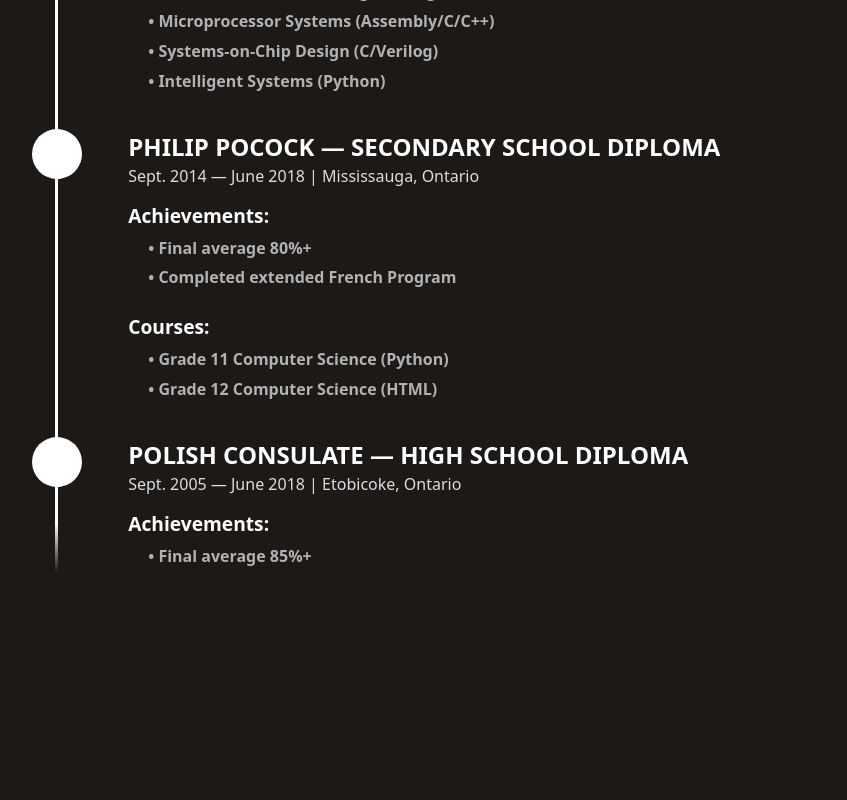
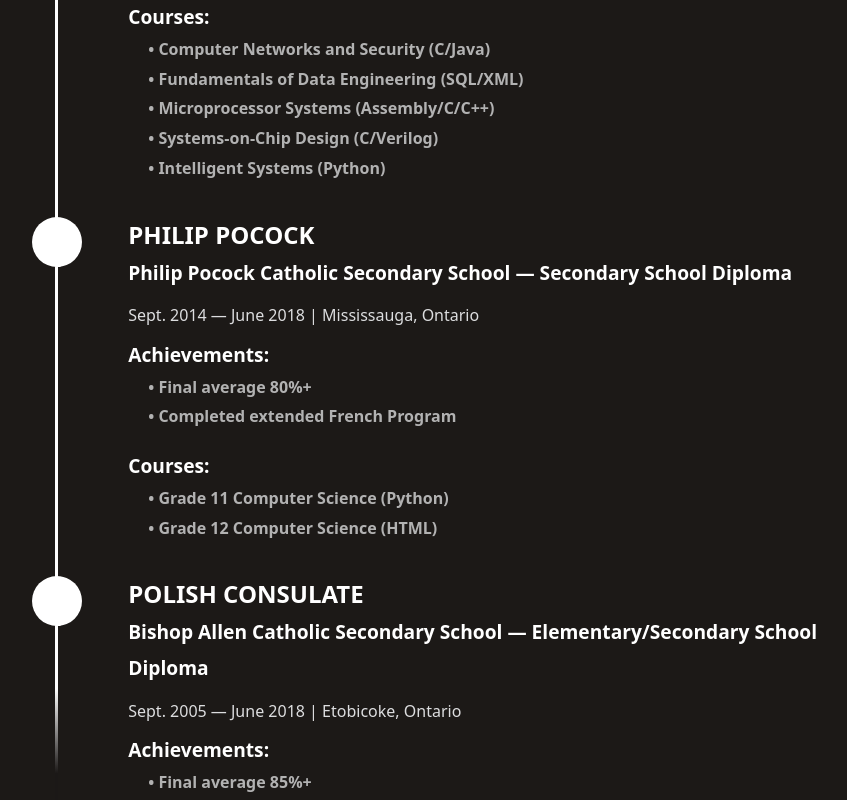
Before and after one commit to kburza/my-portfolio, a Next.js app: page / in a window 1280 px wide. Shown: the part 2380-3180 px from the top of the page, without its empty margins (194-1041 px from the left). Built offline with nearby package versions, Linux system fonts and the light colour scheme.

Commit message:
Changed education info layout

```diff
--- a/app/layout.tsx
+++ b/app/layout.tsx
@@ -3,6 +3,7 @@ import "../styles/globals.css";
 import Navbar from "@/components/Navbar";
 import Footer from "@/components/Footer";
 import { ThemeProvider } from "next-themes";
+import { useEffect } from "react";
 
 export default function RootLayout({
   children,
--- a/components/EducationSection.tsx
+++ b/components/EducationSection.tsx
@@ -9,6 +9,7 @@ interface Subtitle {
 interface Step {
   title: string;
   description: string;
+  addinfo: string;
   content: Subtitle[];
 }
 
@@ -19,7 +20,9 @@ interface TimelineItemProps {
 
 const steps = [
   {
-    title: "TMU — Bachelor of Computer Engineering",
+    title: "TMU",
+    addinfo:
+      "Toronto Metropolitan University (f.k.a Ryerson University) — Bachelor of Computer Engineering",
     description: "Sept. 2018 — April. 2023 | Toronto, Ontario",
     content: [
       {
@@ -42,7 +45,9 @@ const steps = [
     ],
   },
   {
-    title: "Philip Pocock — Secondary School Diploma",
+    title: "Philip Pocock",
+    addinfo:
+      "Philip Pocock Catholic Secondary School — Secondary School Diploma",
     description: "Sept. 2014 — June 2018 | Mississauga, Ontario",
     content: [
       {
@@ -59,7 +64,9 @@ const steps = [
     ],
   },
   {
-    title: "Polish Consulate — High School Diploma",
+    title: "Polish Consulate",
+    addinfo:
+      "Bishop Allen Catholic Secondary School — Elementary/Secondary School Diploma",
     description: "Sept. 2005 — June 2018 | Etobicoke, Ontario",
     content: [
       {
@@ -81,6 +88,11 @@ const TimelineItem: React.FC<TimelineItemProps> = ({ data, index }) => {
           >
             {title}
           </span>
+          {data.addinfo && (
+            <li key={data.addinfo} className={styles["li-outside"]}>
+              {data.addinfo}
+            </li>
+          )}
           <span className={styles["container-content-header-title"]}>
             {description}
           </span>
@@ -90,10 +102,10 @@ const TimelineItem: React.FC<TimelineItemProps> = ({ data, index }) => {
             <li key={item.title} className={styles["li-outside"]}>
               {item.title}
               <ul>
-                {item.subtitles.map((item, index) => (
-                  <span className={styles["contcont"]} key={item}>
+                {item.subtitles.map((subtitle, index) => (
+                  <span className={styles["contcont"]} key={subtitle}>
                     •&nbsp;
-                    <li className={styles["li-inside"]}>{item}</li>
+                    <li className={styles["li-inside"]}>{subtitle}</li>
                   </span>
                 ))}
               </ul>
```
